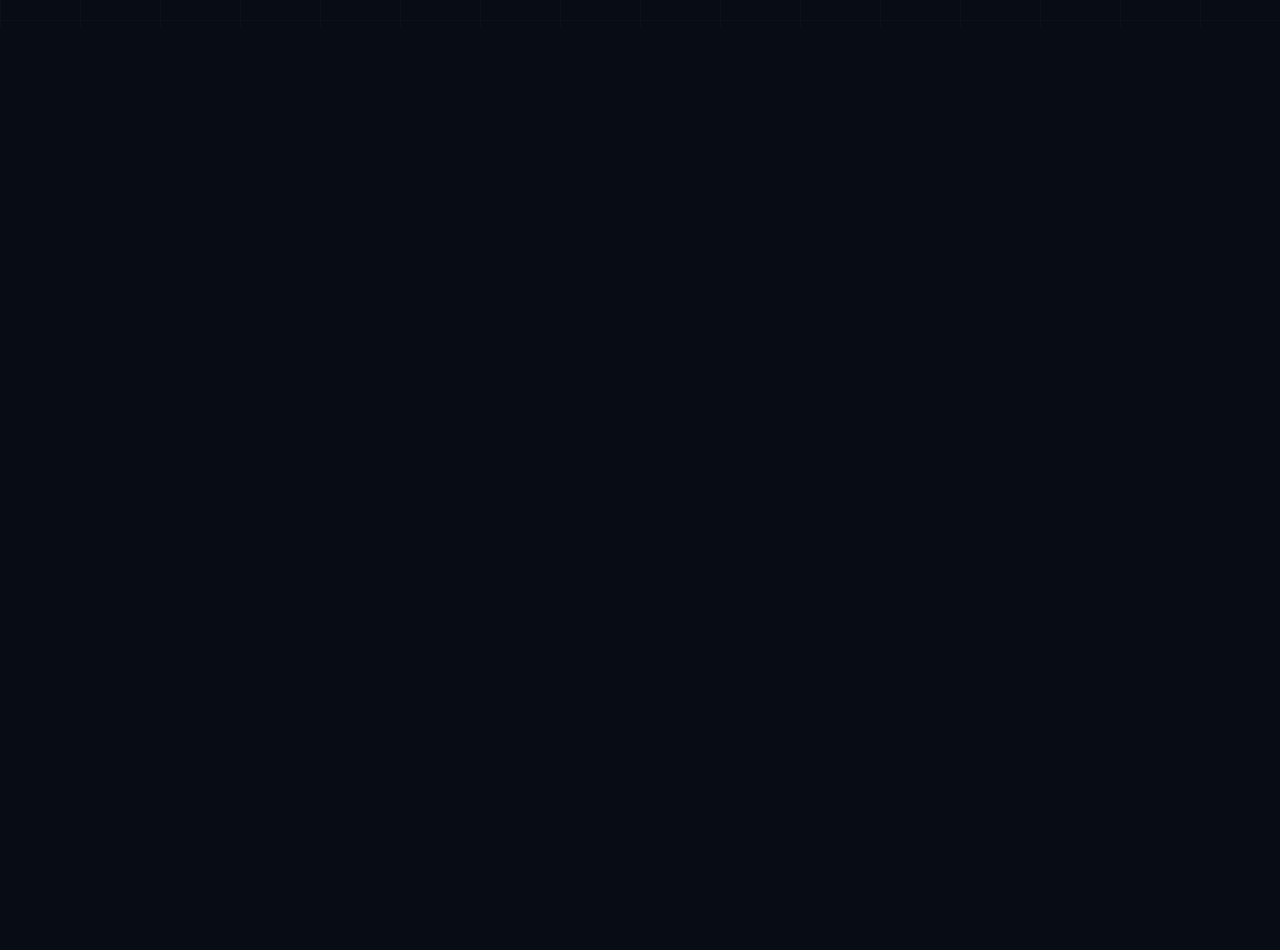
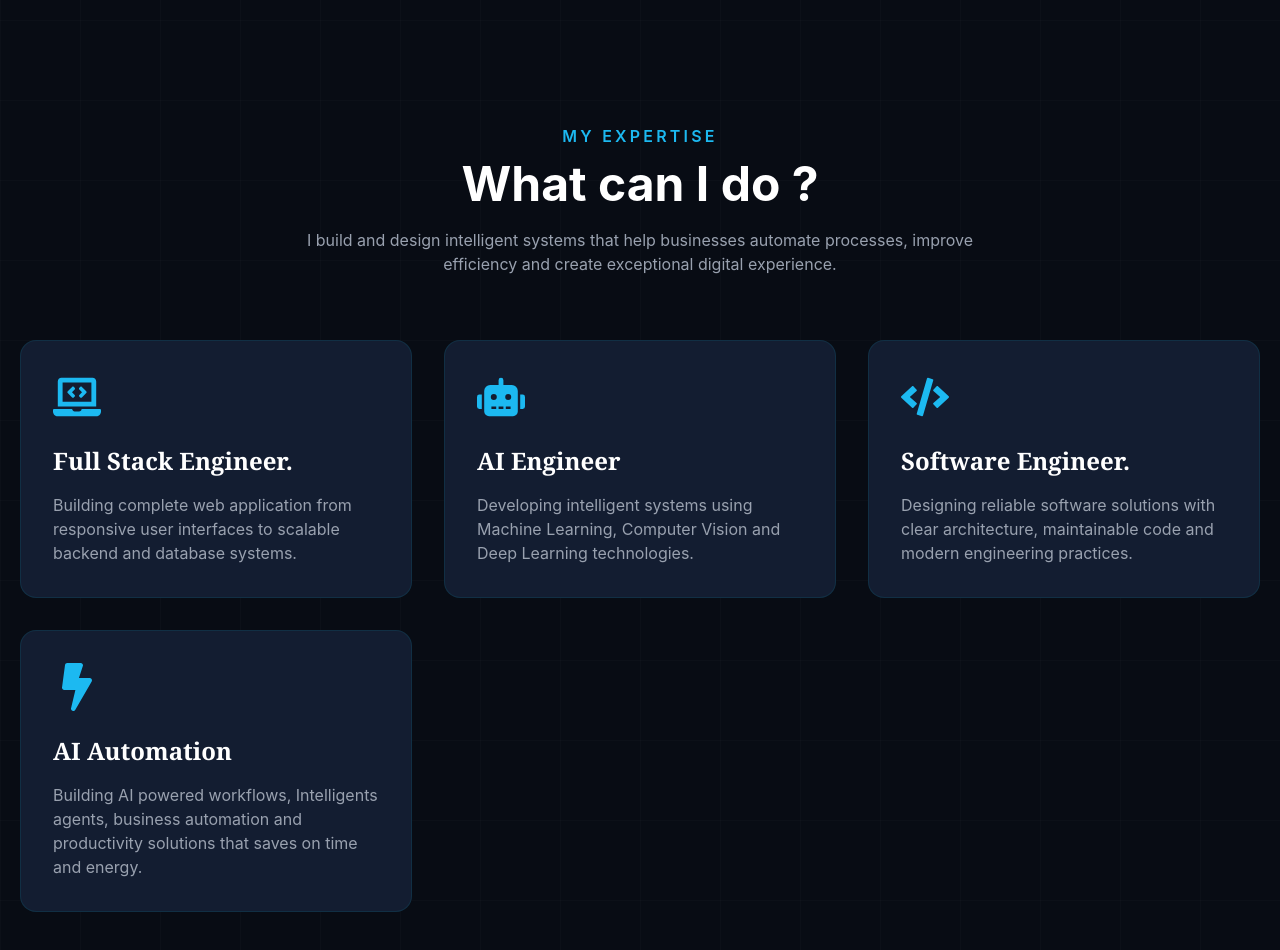
Before and after one commit to JesseeGatimu/portfolio, a React (Vite) app: page / in a window 1280 px wide. Shown: the part 860-1810 px from the top of the page. Before the commit the page ends 888 px from the top, so only its background shows below. Built offline with nearby package versions, Linux system fonts and the light colour scheme.

Commit message:
Create the skills page

```diff
--- a/src/App.jsx
+++ b/src/App.jsx
@@ -1,12 +1,14 @@
 import react from 'react';
 import Navbar from './components/Navbar';
 import Hero from './components/Hero'
+import Skills from './components/Skills';
 
 function App () {
   return (
     <div>
       <Navbar/>
       <Hero/>
+      <Skills/>
     </div>
   )
 }
--- a/src/components/Hero.jsx
+++ b/src/components/Hero.jsx
@@ -8,7 +8,7 @@ const Hero =()=>{
             <div className="max-w-[1240px] mx-auto flex flex-col md:flex-row items-center justify-between px-4">
             {/* Left side*/}
             <div className="mt-10">
-                <div className="inline-flex items-center gap-2 border border-[#289696] px-5 py-4 rounded-2xl">
+                <div className="bg-[#252b2e] inline-flex items-center gap-2 border border-[#289696] px-5 py-4 rounded-4xl">
                 <span className="w-3 h-3 bg-[#0bb1b1] rounded-full animate-pulse"></span>
                 <p className="text-[#0783b0] font-semibold uppercase tracking-wide">Welcome To Gatimu Tech Services</p>
                 </div>
--- /dev/null
+++ b/src/components/Skills.jsx
@@ -0,0 +1,45 @@
+import React from 'react';
+import {FaLaptopCode,FaCode,FaRobot,FaBolt,FaPython} from 'react-icons/fa';
+
+const Skills=()=>{
+    return (
+        <section className="w-full py-24 bg-transparent text-white " id="skills">
+            <div className="max-w-[1240px] mx-auto px-4p">
+                {/* heading */}
+                <div className="text-center mb-16">
+                    <p className="text-[#1cb9f1] uppercase tracking-[0.2em] font-semibold">My Expertise</p>
+                    <h2 className="text-4xl md:text-5xl font-bold mt-3">What can I do ?</h2>
+                    <p className="text-gray-400 mt-5 max-w-2xl mx-auto">I build and design intelligent systems that help businesses automate processes, improve efficiency and create exceptional digital experience.</p>
+                </div>
+                {/* Cards */}
+                <div className="grid gap-8 sm:grid-cols-2 lg:grid-cols-3">
+                    {/* Full Stack */}
+                    <div className="bg-[#131d31] border border-cyan-400/10 rounded-2xl p-8 hover:border-cyan-400 hover:-translate-y-2 duration-300">
+                        <FaLaptopCode className="text-5xl text-[#1cb9f1] mb-6"/>
+                        <h3 className="font-serif text-2xl font-bold mb-4">Full Stack Engineer.</h3>
+                        <p className="text-gray-400">Building complete web application from responsive user interfaces to scalable backend and database systems. </p>
+                    </div>
+                    {/* AI Engineer */}
+                    <div className="bg-[#131d31] border border-cyan-400/10 rounded-2xl p-8 hover:border-cyan-400 hover:-translate-y-2 duration-300">
+                        <FaRobot className="text-5xl text-[#1cb9f1] mb-6"/>
+                        <h3 className="font-serif text-2xl font-bold mb-4">AI Engineer</h3>
+                        <p className="text-gray-400">Developing intelligent systems using Machine Learning, Computer Vision and Deep Learning technologies. </p>
+                    </div>
+                    {/* Software Engineer */}
+                    <div className="bg-[#131d31] border border-cyan-400/10 rounded-2xl p-8 hover:border-cyan-400 hover:-translate-y-2 duration-300">
+                        <FaCode className="text-5xl text-[#1cb9f1] mb-6"/>
+                        <h3 className="font-serif text-2xl font-bold mb-4">Software Engineer. </h3>
+                        <p className="text-gray-400">Designing reliable software solutions with clear architecture, maintainable code and modern engineering practices. </p>
+                    </div>
+                    {/* AI automation */}
+                    <div className="bg-[#131d31] border border-cyan-400/10 rounded-2xl p-8 hover:border-cyan-400 hover:-translate-y-2 duration-300">
+                        <FaBolt className="text-5xl text-[#1cb9f1] mb-6"/>
+                        <h3 className="font-serif text-2xl font-bold mb-4">AI Automation</h3>
+                        <p className="text-gray-400">Building AI powered workflows, Intelligents agents, business automation and productivity solutions that saves on time and energy.</p>
+                    </div>
+                </div>
+            </div>
+        </section>
+    )
+}
+export default Skills;
```
Also changed, not shown: src/components/SkillCard.jsx (deleted).
